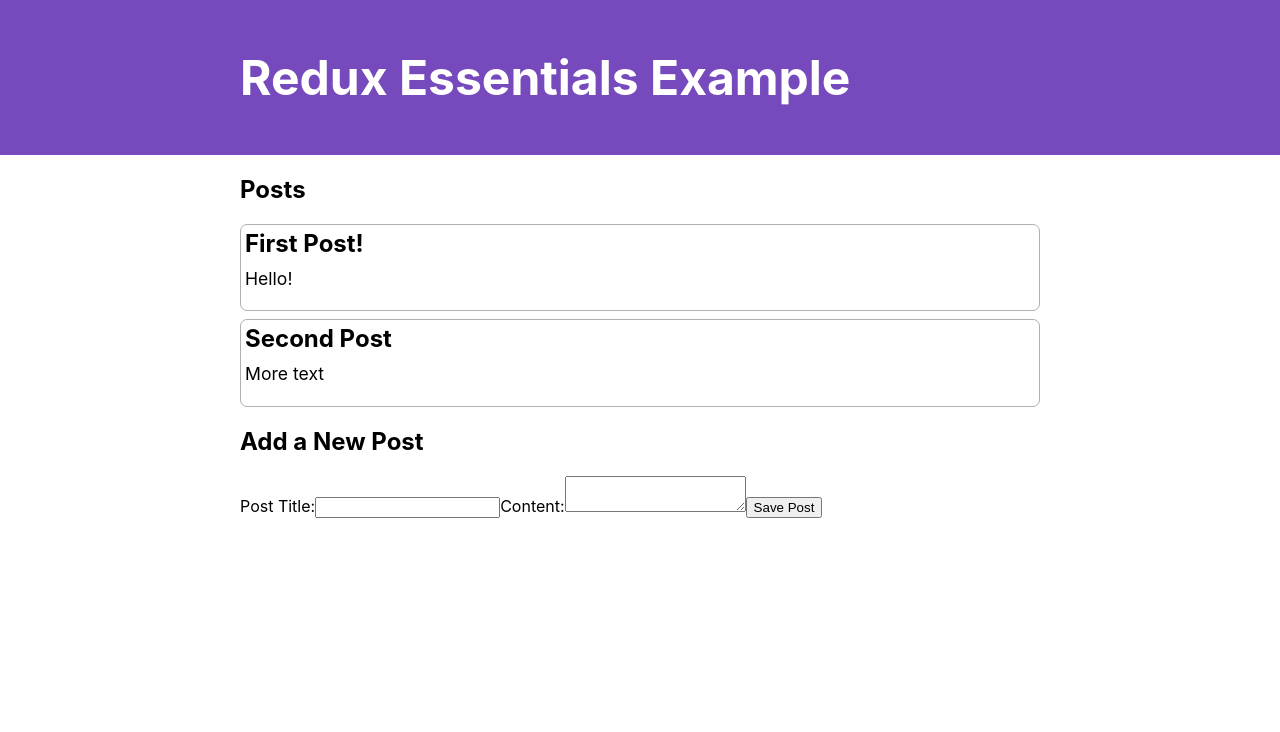
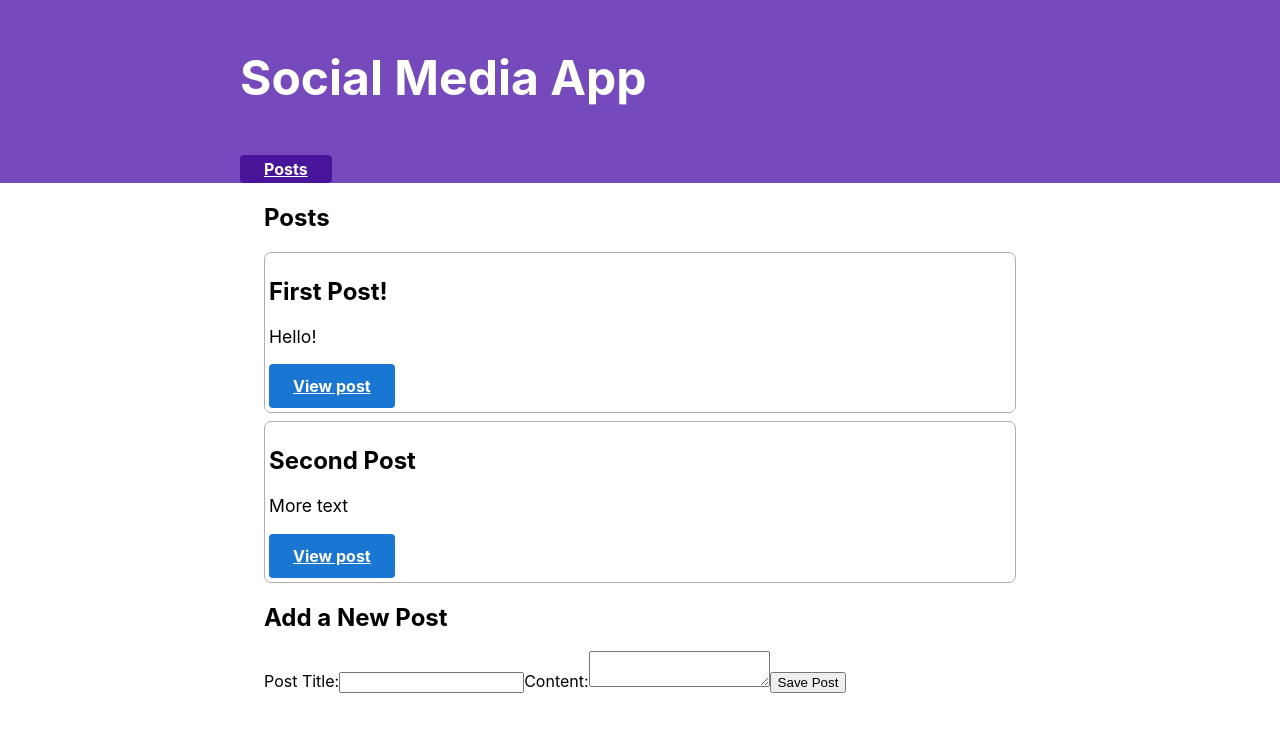
Before and after one commit to Carlosvalderrama93/social-media, a React (Vite) app: page / in a window 1280 px wide. Shown: the top 732 px of the page. Built offline with nearby package versions, Linux system fonts and the light colour scheme.

Commit message:
feat: Baisc list, add and edit posts implemented sucesfully

```diff
--- a/src/App.tsx
+++ b/src/App.tsx
@@ -1,32 +1,21 @@
-import {
-  BrowserRouter as Router,
-  Route,
-  Routes,
-  Navigate,
-} from "react-router-dom";
+import { BrowserRouter, Route, Routes } from "react-router-dom";
 
 import Navbar from "./app/Navbar";
-import PostsList from "./features/posts/PostsList";
-import AddPostForm from "./features/posts/AddPostForm";
+import Home from "./app/Home";
+import Post from "./features/posts/Post";
+import EditPost from "./features/posts/EditPost";
 
 export default function App() {
   return (
-    <Router>
+    <BrowserRouter>
       <Navbar />
       <div className="App">
         <Routes>
-          <Route
-            path="/"
-            element={
-              <>
-                <PostsList />
-                <AddPostForm />
-              </>
-            }
-          />
+          <Route path="/" element={<Home />} />
+          <Route path="/posts/:postId" element={<Post />} />
+          <Route path="/edit/:postId" element={<EditPost />} />
         </Routes>
-        <Navigate to="/" />
       </div>
-    </Router>
+    </BrowserRouter>
   );
 }
--- /dev/null
+++ b/src/app/Home.tsx
@@ -0,0 +1,13 @@
+import AddPostForm from "../features/posts/AddPost";
+import PostsList from "../features/posts/Posts";
+
+function Home() {
+  return (
+    <section>
+      <PostsList />
+      <AddPostForm />
+    </section>
+  );
+}
+
+export default Home;
--- a/src/app/Navbar.tsx
+++ b/src/app/Navbar.tsx
@@ -1,11 +1,14 @@
+import { Link } from "react-router-dom";
+
 function Navbar() {
   return (
     <nav>
       <section>
-        <h1>Redux Essentials Example</h1>
-
+        <h1>Social Media App</h1>
         <div className="navContent">
-          <div className="navLinks"></div>
+          <div className="navLinks">
+            <Link to="/">Posts</Link>
+          </div>
         </div>
       </section>
     </nav>
--- a/src/features/posts/AddPostForm.tsx
+++ b/src/features/posts/AddPost.tsx
@@ -1,22 +1,22 @@
 import { useState } from "react";
 import { useDispatch } from "react-redux";
 import { postAdded } from "./postSlice";
-import { nanoid } from "@reduxjs/toolkit";
-
-type VoidFn = (e: any) => void;
 
 function AddPostForm() {
   const dispatch = useDispatch();
   const [title, setTitle] = useState("");
   const [content, setContent] = useState("");
 
-  const onTitleChanged: VoidFn = (e) => setTitle(e.target.value);
-  const onContentChanged: VoidFn = (e) => setContent(e.target.value);
+  function onTitleChanged(e: React.ChangeEvent<HTMLInputElement>): void {
+    setTitle(e.target.value);
+  }
+  function onContentChanged(e: React.ChangeEvent<HTMLTextAreaElement>): void {
+    setContent(e.target.value);
+  }
 
   function onSavePostClicked() {
     if (title && content) {
-      const arg = { id: nanoid(), title, content };
-      dispatch(postAdded(arg));
+      dispatch(postAdded(title, content));
       setTitle("");
       setContent("");
     }
--- /dev/null
+++ b/src/features/posts/EditPost.tsx
@@ -0,0 +1,66 @@
+import { useDispatch, useSelector } from "react-redux";
+import { PostType, postUpdated } from "./postSlice";
+import { RootState } from "../../app/store";
+import { useState } from "react";
+import { useNavigate, useParams } from "react-router-dom";
+
+function EditPost() {
+  const postId = useParams()?.postId;
+
+  const dispatch = useDispatch();
+  const navigate = useNavigate();
+
+  const [title, setTitle] = useState("");
+  const [content, setContent] = useState("");
+  const post: PostType | undefined = useSelector((state: RootState) => {
+    return state.posts.find(({ id }) => id === postId);
+  });
+
+  if (!post) {
+    return <p>Not found Post</p>;
+  }
+
+  function onTitleChanged(e: React.ChangeEvent<HTMLInputElement>): void {
+    setTitle(e.target.value);
+  }
+
+  function onContentChanged(e: React.ChangeEvent<HTMLTextAreaElement>): void {
+    setContent(e.target.value);
+  }
+
+  function onSavePostClicked() {
+    if (title && content) {
+      dispatch(postUpdated({ id: postId, title, content }));
+      navigate(`/posts/${postId}`);
+    }
+  }
+
+  return (
+    <section>
+      <h2>Edit Post</h2>
+      <form>
+        <label htmlFor="postTitle">Post Title:</label>
+        <input
+          type="text"
+          id="postTitle"
+          name="postTitle"
+          placeholder="What's on your mind?"
+          value={title}
+          onChange={onTitleChanged}
+        />
+        <label htmlFor="postContent">Content:</label>
+        <textarea
+          id="postContent"
+          name="postContent"
+          value={content}
+          onChange={onContentChanged}
+        />
+      </form>
+      <button type="button" onClick={onSavePostClicked}>
+        Save Post
+      </button>
+    </section>
+  );
+}
+
+export default EditPost;
--- /dev/null
+++ b/src/features/posts/Post.tsx
@@ -0,0 +1,36 @@
+import { PostType } from "./postSlice";
+import { Link, useParams } from "react-router-dom";
+
+import getPost from "./getPost";
+
+type propsType = {
+  data?: PostType;
+  edit?: boolean;
+};
+
+function Post({ data, edit = true }: propsType) {
+  const post = getPost(useParams()?.postId as string) ?? { ...data };
+  const url = `/${edit ? "edit" : "posts"}/${post.id}`;
+
+  return (
+    <>
+      <article className="post-excerpt">
+        {post ? (
+          <>
+            <h2>{post.title}</h2>
+            <p className="post-content">
+              {edit ? post.content : post.content?.substring(0, 100)}
+            </p>
+            <Link to={url} className="button muted-button">
+              {edit ? "Edit" : "View"} post
+            </Link>
+          </>
+        ) : (
+          <h2>Post not found!</h2>
+        )}
+      </article>
+    </>
+  );
+}
+
+export default Post;
--- /dev/null
+++ b/src/features/posts/Posts.tsx
@@ -0,0 +1,19 @@
+import { useSelector } from "react-redux";
+import { PostType } from "./postSlice";
+import { RootState } from "../../app/store";
+import Post from "./Post";
+
+function PostsList() {
+  const posts: PostType[] = useSelector((state: RootState) => state.posts);
+
+  return (
+    <section className="posts-list">
+      <h2>Posts</h2>
+      {posts.map((post) => {
+        return <Post data={post} edit={false} key={post.id} />;
+      })}
+    </section>
+  );
+}
+
+export default PostsList;
--- a/src/features/posts/PostsList.tsx
+++ /dev/null
@@ -1,23 +0,0 @@
-import { useSelector } from "react-redux";
-import { Post } from "./postSlice";
-import { RootState } from "../../app/store";
-
-function PostsList() {
-  const posts: Post[] = useSelector((state: RootState) => state.posts);
-
-  const renderedPosts = posts.map((post) => (
-    <article className="post-excerpt" key={post.id}>
-      <h3>{post.title}</h3>
-      <p className="post-content">{post.content.substring(0, 100)}</p>
-    </article>
-  ));
-
-  return (
-    <section className="posts-list">
-      <h2>Posts</h2>
-      {renderedPosts}
-    </section>
-  );
-}
-
-export default PostsList;
--- /dev/null
+++ b/src/features/posts/getPost.tsx
@@ -0,0 +1,8 @@
+import { useSelector } from "react-redux";
+import { RootState } from "../../app/store";
+
+export default function getPost(postId: string) {
+  return useSelector((state: RootState) =>
+    state.posts.find(({ id }) => id === postId)
+  );
+}
--- a/src/features/posts/postSlice.ts
+++ b/src/features/posts/postSlice.ts
@@ -1,12 +1,12 @@
-import { createSlice } from "@reduxjs/toolkit";
+import { PayloadAction, createSlice, nanoid } from "@reduxjs/toolkit";
 
-export type Post = {
+export type PostType = {
   id: string;
   title: string;
   content: string;
 };
 
-const initialState: Post[] = [
+const initialState: PostType[] = [
   { id: "1", title: "First Post!", content: "Hello!" },
   { id: "2", title: "Second Post", content: "More text" },
 ];
@@ -15,12 +15,34 @@
   name: "posts",
   initialState,
   reducers: {
-    postAdded(state, action) {
-      state.push(action.payload);
+    postAdded: {
+      reducer(state, action: PayloadAction<PostType>) {
+        state.push(action.payload);
+      },
+      prepare(
+        title: string,
+        content: string
+      ): { payload: { id: string; title: string; content: string } } {
+        return {
+          payload: {
+            id: nanoid(),
+            title,
+            content,
+          },
+        };
+      },
+    },
+    postUpdated(state, action) {
+      const { id, title, content } = action.payload;
+      const post = state.find((post) => id === post.id);
+      if (post) {
+        post.title = title;
+        post.content = content;
+      }
     },
   },
 });
 
-export const { postAdded } = postsSlice.actions;
+export const { postAdded, postUpdated } = postsSlice.actions;
 
 export default postsSlice.reducer;
```
